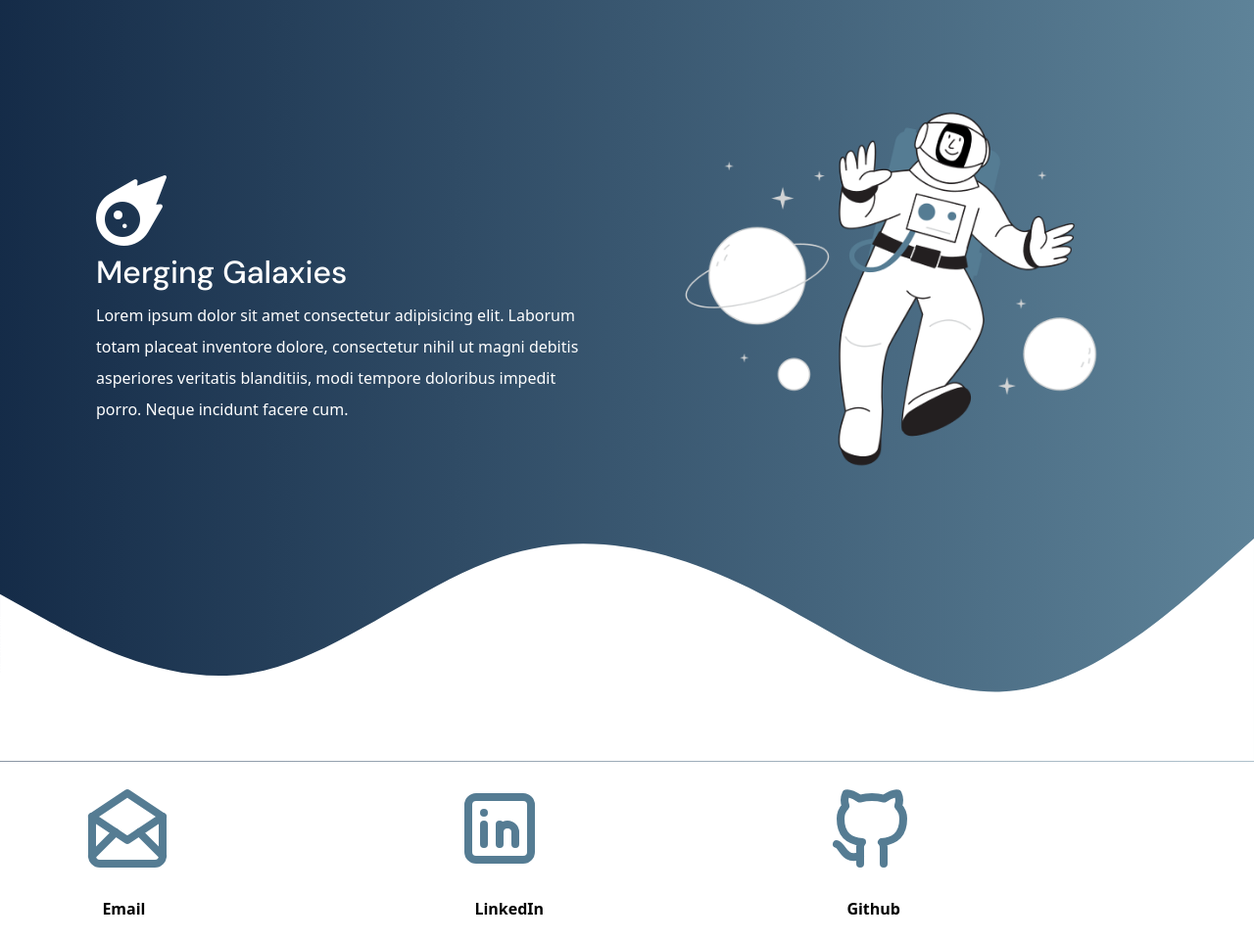
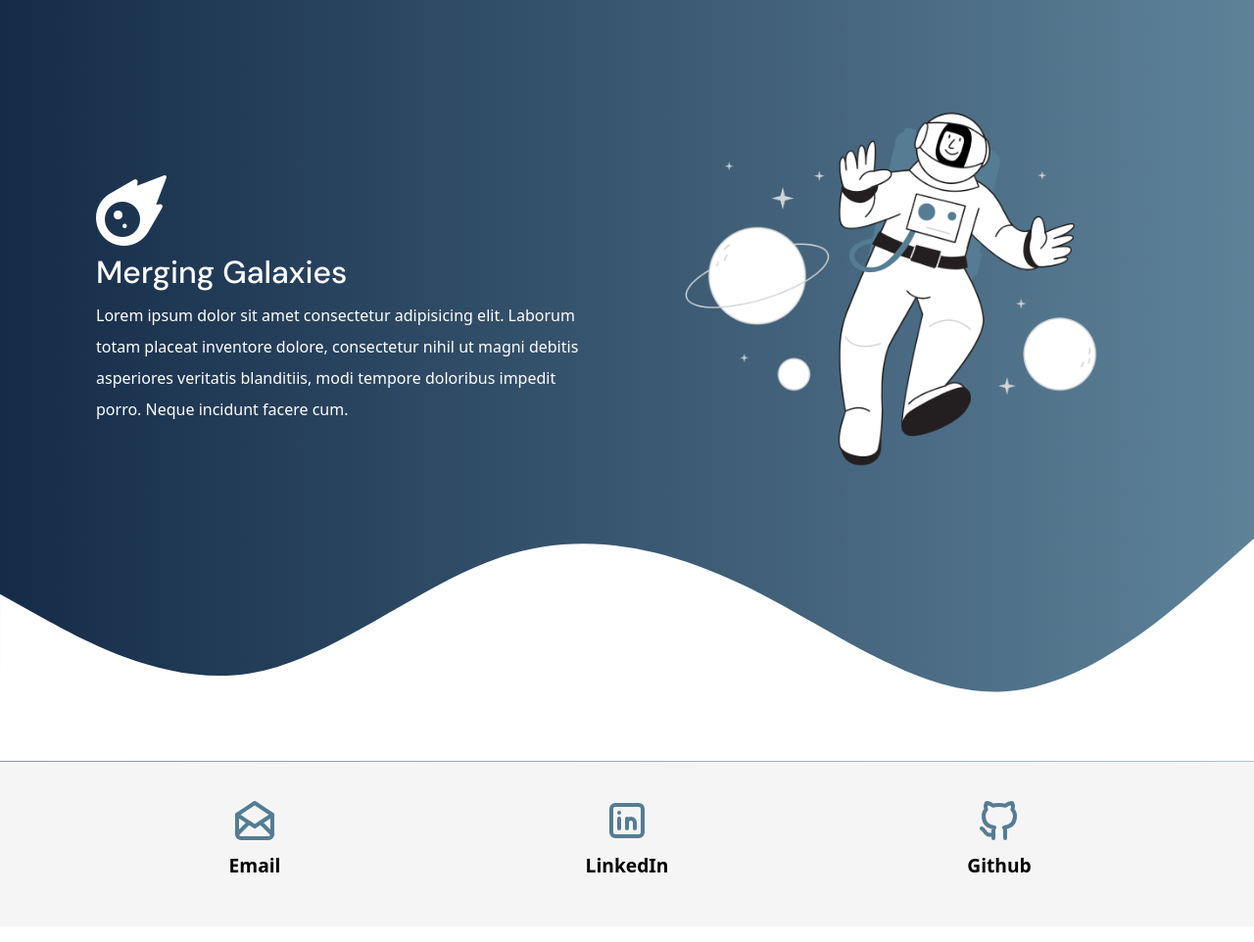
Before and after one commit to AbdilahiMJama/Personal-Website, a website: page index.html in a window 1280 px wide. Shown: the part 3393-4355 px from the top of the page at 98% size. Drawn offline with nearby package versions, Linux system fonts and the light colour scheme.

Commit message:
Completed tehe footer section

```diff
--- a/index.html
+++ b/index.html
@@ -203,7 +203,7 @@
         <div class="container">
             <div class="row">
                 <!--Start of the email-->
-                <div class="col-md-4 col-lg-4 contact-box pt-1 d-md-block">
+                <div class="col-md-4 col-lg-4 contact-box pt-1">
                     <div class="contact-box__icon">
                         <svg xmlns="http://www.w3.org/2000/svg" class="icon icon-tabler icon-tabler-mail-opened" viewBox="0 0 24 24" stroke-width="2"  fill="none" stroke-linecap="round" stroke-linejoin="round">
                             <path stroke="none" d="M0 0h24v24H0z" fill="none"></path>
@@ -218,7 +218,7 @@
                     </div>
                 </div>
                 <!--Start of the linkedin-->
-                <div class="col-md-4 col-lg-4 contact-box pt-1">
+                <div class="col-md-4 col-lg-4  contact-box pt-1">
                     <div class="contact-box__icon"><svg xmlns="http://www.w3.org/2000/svg" class="icon icon-tabler icon-tabler-brand-linkedin"  viewBox="0 0 24 24" stroke-width="2"  fill="none" stroke-linecap="round" stroke-linejoin="round">
                         <path stroke="none" d="M0 0h24v24H0z" fill="none"></path>
                         <path d="M4 4m0 2a2 2 0 0 1 2 -2h12a2 2 0 0 1 2 2v12a2 2 0 0 1 -2 2h-12a2 2 0 0 1 -2 -2z"></path>
@@ -232,7 +232,7 @@
                     </div>
                 </div>
                 <!--Start of the github-->
-                <div class="col-md-4 col-lg-4 contact-box pt-1">
+                <div class="col-md-4 col-lg-4 contact-box  pt-1">
                     <div class="contact-box__icon">
                         <svg xmlns="http://www.w3.org/2000/svg" class="icon icon-tabler icon-tabler-brand-github" viewBox="0 0 24 24" stroke-width="2"  fill="none" stroke-linecap="round" stroke-linejoin="round">
                             <path stroke="none" d="M0 0h24v24H0z" fill="none"></path>
--- a/scss/sections/_footer.scss
+++ b/scss/sections/_footer.scss
@@ -1,29 +1,49 @@
 @use '../custom' as *;
 @use '../components/mixins' as *;
-.footer{
-    padding-top: 1rem;
-    background-color: white;
+
+
+$hoverColor: lighten($secondary, 10%);
+
+.footer {
+    padding: 2rem 0;
+    background-color: #f5f5f5; // Light gray background for contrast
+    text-align: center; // Centralize content
 }
-//Style the contact box content
+
 .contact-box {
-    position: relative;
+    display: flex;
+    flex-direction: column;
+    align-items: center;
+    justify-content: center;
+    padding: 1rem 0;
+
     a {
         color: $black;
         text-decoration: none;
+        transition: color 0.3s ease;
+
+        &:hover {
+            color: $hoverColor;
+        }
     }
 
     &__icon {
-        width: 6rem;
+        width: 3rem; // Reduce the size to make it not too overwhelming
+        height: 3rem;
         stroke: $secondary;
+        margin-bottom: 0.5rem; // Spacing between icon and title
     }
+
     &__info {
-        padding: 1.4rem;
-        font-weight: 600;
+        &--title {
+            color: $black; // Make title visible against light background
+            font-size: 1.2rem;
+            font-weight: 600;
+            transition: color 0.3s ease;
 
-        &__title {
-            color: white;
-            text-decoration: none;
-            font-size: 1.5rem;
+            &:hover {
+                color: $hoverColor;
+            }
         }
     }
 }
```
Also changed, not shown: assets/css/style.css, 1 other file.
